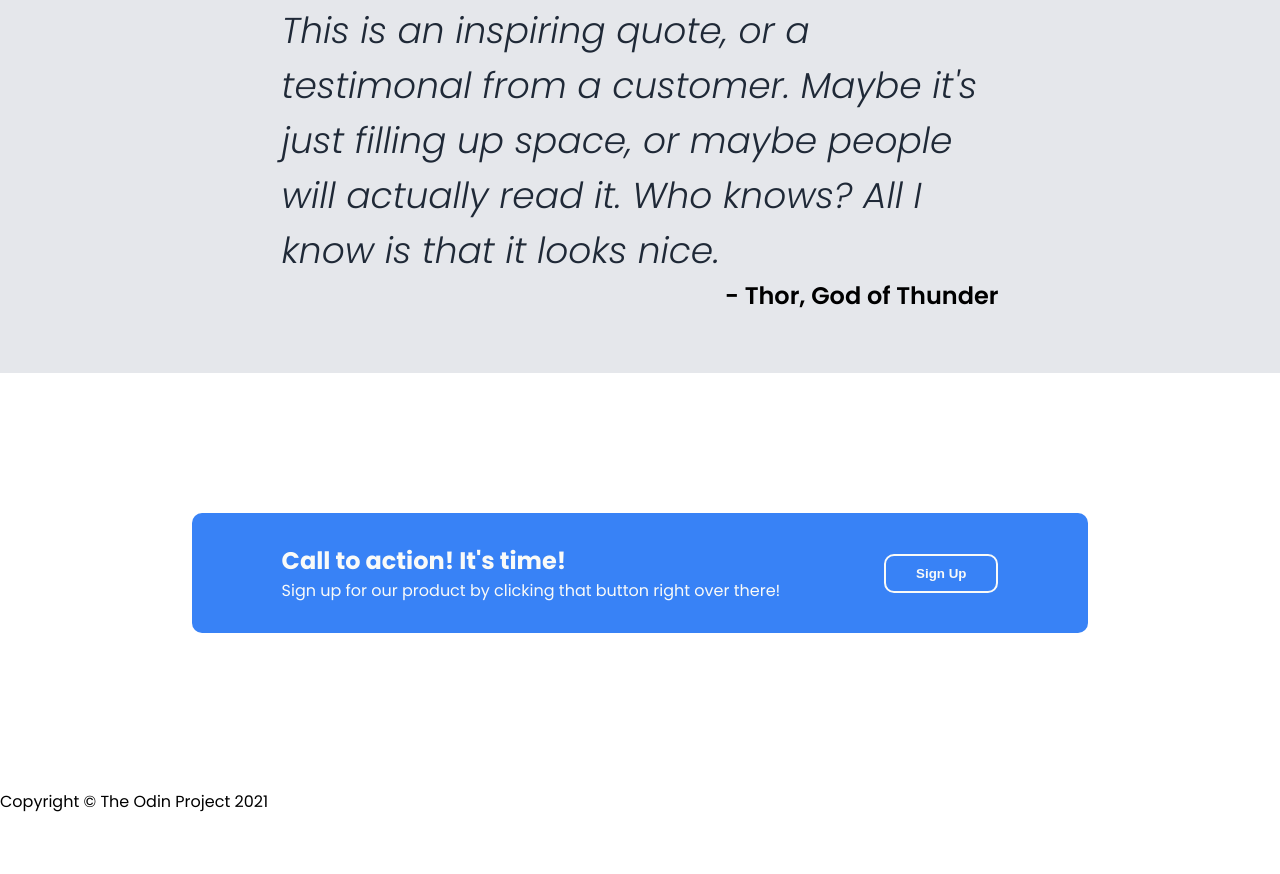
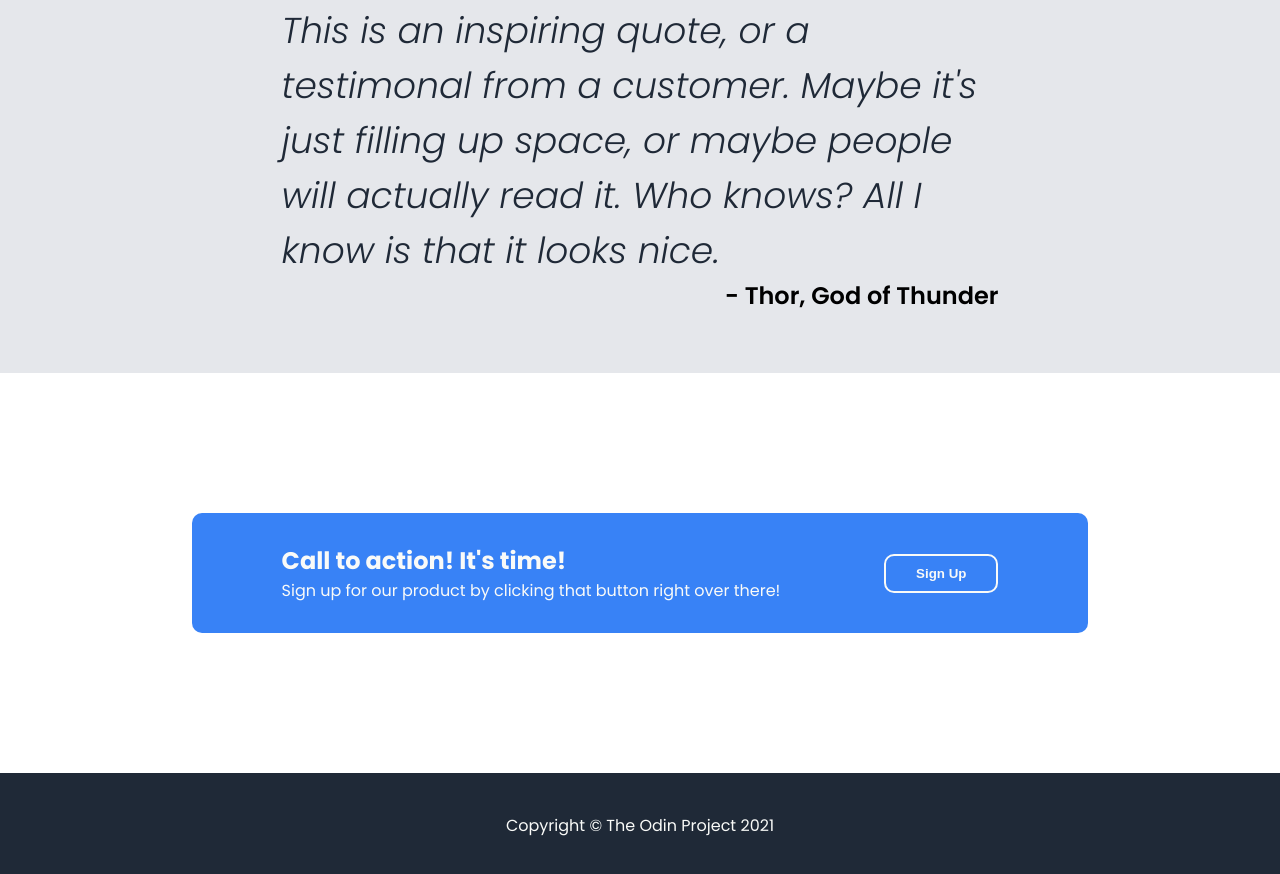
Before and after one commit to Javon-Felicien758/landing-page-test, a plain HTML site: page index.html in a window 1280 px wide. Shown: the part 1351-2225 px from the top of the page. Before the commit the page ends 2181 px from the top, so only its background shows below. Drawn offline with Linux system fonts and the light colour scheme.

Commit message:
Completed footer

```diff
--- a/style.css
+++ b/style.css
@@ -223,3 +223,16 @@ body {
 /* Call Section */
 
 /** Site Content **/
+
+/** Footer **/
+
+footer {
+    display: flex;
+    align-items: center;
+    justify-content: center;
+    background-color: var(--bgColor1);
+    color: var(--heroHeadColor);
+    padding: 24px 0px;
+}
+
+/** Footer **/
```
